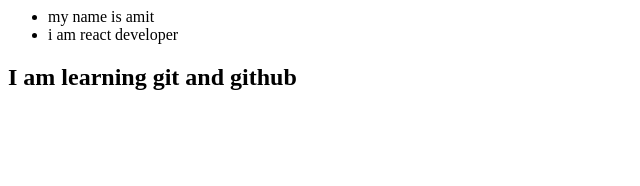
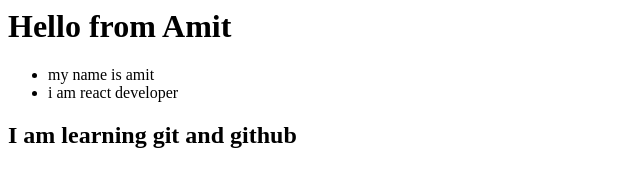
Before and after one commit to amitkrt2000/latestrepo, a plain HTML site: page index.html in a window 1280 px wide. Shown: the whole page, without its empty margins (0-640 px from the left). Drawn offline with Linux system fonts and the light colour scheme.

Commit message:
added feature 1

```diff
--- a/index.html
+++ b/index.html
@@ -1,3 +1,4 @@
+<h1>Hello from Amit </h1>
 <ul>
     <li>
         my name is amit
```
Also changed, not shown: 1 other file.
